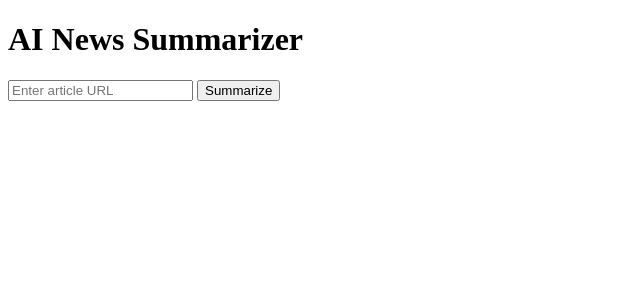
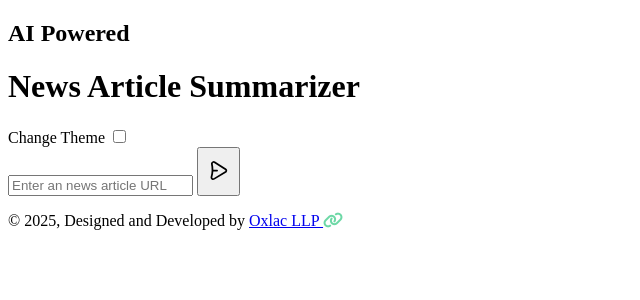
Before and after one commit to Sanjayk2616/News-Summarizer, a Flask app: page / in a window 1280 px wide. Shown: the top 300 px of the page, without its empty margins (0-640 px from the left). Run offline with Flask 3, Linux system fonts and the light colour scheme; some libraries are stand-ins or nearby versions.

Commit message:
Update index.html

```diff
--- a/templates/index.html
+++ b/templates/index.html
@@ -1,27 +1,136 @@
 <!DOCTYPE html>
-<html>
+<html lang="en">
 <head>
     <meta charset="UTF-8">
     <meta name="viewport" content="width=device-width, initial-scale=1.0">
-    <title>News Summarizer</title>
+    <meta property="og:title" content="AI Powered News Article Summarizer">
+    <meta property="og:description" content="Unlock the Power of AI! Effortlessly Summarize News Articles with Sentiment Analysis and Reclaim Your Time.">
+    <meta property="og:url" content="https://aisummariser.oxlac.com/">
+    <meta property="og:type" content="web app">
+    <meta property="og:site_name" content="AI Summarizer">
+    <meta property="og:image" content="https://aisummariser.oxlac.com/static/logo.jpeg">
+    <link rel="apple-touch-icon" sizes="180x180" href="{{ url_for('static', filename='favicon_io/apple-touch-icon.png') }}">
+    <link rel="icon" type="image/png" sizes="32x32" href="{{ url_for('static', filename='favicon_io/favicon-32x32.png') }}">
+    <link rel="icon" type="image/png" sizes="16x16" href="{{ url_for('static', filename='favicon_io/favicon-16x16.png') }}">
+    <link rel="manifest" href="{{ url_for('static', filename='favicon_io/site.webmanifest') }}">
+
+    <title>News Article Summarizer</title>
+    <link rel="stylesheet" type="text/css" href="{{ url_for('static', filename='dark-theme.css') }}" id="theme-style">
 </head>
 <body>
-    <h1>AI News Summarizer</h1>
-
-    <form method="POST">
-        <input type="url" name="url" placeholder="Enter article URL" required>
-        <button type="submit">Summarize</button>
+    <h2 class="sub-heading">AI Powered</h2>
+    <h1 class="heading">News Article Summarizer</h1>
+    <!-- Theme Switch Button -->
+    <div class="theme-switch-wrapper">
+        <span>Change Theme</span>
+        <label class="theme-switch" for="theme-toggle">
+            <input type="checkbox" id="theme-toggle" onchange="toggleTheme()" />
+            <div class="slider round"></div>
+        </label>
+    </div>
+    <form method="POST" class="form">
+        <input type="text" name="url" id="url" required placeholder="Enter an news article URL">
+        <button type="submit">
+            <svg width="2em" height="3em" viewBox="0 0 24 24" xmlns="http://www.w3.org/2000/svg" class="w-7 h-7 pointer-events-none">
+                <path d="M19.593 13.812c-.196.287-.455.53-.758.710L8.594 20.648c-1.13.679-2.591.348-3.262-.735a2.226 2.226 0 01-.25-1.772c.522-1.883.81-3.766.866-5.65a23.312 23.312 0 00-.534-5.66c-.269-1.243.558-2.484 1.845-2.77a2.396 2.396 0 011.811.308l9.88 6.251c1.09.69 1.378 2.12.643 3.193zm-1.53-1.897L8.18 5.661a.79.79 0 00-.598-.101c-.43.095-.704.508-.615.921.38 1.75.573 3.5.577 5.249l3.36.02a.76.76 0 01.771.776.804.804 0 01-.815.765l-3.361-.02a25.37 25.37 0 01-.885 5.239.738.738 0 00.083.587c.223.361.709.47 1.085.245l10.243-6.126a.81.81 0 00.253-.237.749.749 0 00-.215-1.064z" fill="currentcolor" fill-rule="evenodd"></path>
+            </svg>
+        </button>
     </form>
 
+    <div class="flash-message">
+        {% with messages = get_flashed_messages() %}
+        {% if messages %}
+            {% for message in messages %}
+            <div class="alert">{{ message }}</div>
+            {% endfor %}
+        {% endif %}
+        {% endwith %}
+    </div>
+
+
     {% if title %}
-        <h2>{{ title }}</h2>
-        <p><strong>Authors:</strong> {{ authors }}</p>
-        <p><strong>Publish Date:</strong> {{ publish_date }}</p>
-        <p><strong>Summary:</strong> {{ summary }}</p>
-        <p><strong>Sentiment:</strong> {{ sentiment }}</p>
-        {% if top_image %}
-        <img src="{{ top_image }}" style="max-width:300px;">
-        {% endif %}
+        <section class="content">
+            <div class="card">
+                <p class="heading">{{ title }}</p>
+                <div class="main-wrapper">
+                    <div class="col-1">
+                        <p class="author-tag">Authors:</p>
+                        <ul class="author-list">
+                            {% for author in authors.split(', ') %}
+                                <li>{{ author }}</li>
+                            {% endfor %}
+                        </ul>
+                        <button id="readMoreBtn" onclick="toggleAuthors()">Read More</button>
+                        <p class="date-tag">Publication Date: <time datetime="{{ publish_date }}">{{ publish_date }}</time></p>
+                    </div>
+                    <div class="col-2">
+                        <img src="{{ top_image }}" class="top-image" alt="Top Image">
+                    </div>
+                </div>
+                <p><span class="summary-tag">Summary: </span> {{ summary }}</p>
+                <p class="sentiment-tag">Sentiment: {{ sentiment }}</p>
+            </div>
+        </section>
     {% endif %}
+
+    <p class="infos">&copy; <script>document.write(new Date().getFullYear())</script>, Designed and Developed by <a href="https://oxlac.com" target="_blank" class="developer">Oxlac LLP <i class="fa-solid fa-link" style="color: #32c983b6;"></i></a></p>
+
+    <script>
+        function toggleAuthors() {
+            var authors = document.querySelectorAll(".author-list li");
+            if (authors.length < 6) {
+                var btn = document.getElementById("readMoreBtn")
+                btn.style.display = 'none'
+            }
+
+            // Toggle the display property of additional authors starting from the 6th author
+            for (var i = 5; i < authors.length; i++) {
+                authors[i].classList.toggle("hidden");
+            }
+
+
+            // Change the button text based on the current state
+            var readMoreBtn = document.getElementById("readMoreBtn");
+            if (authors[5].classList.contains("hidden")) {
+                readMoreBtn.textContent = "Read More";
+            } else {
+                readMoreBtn.textContent = "Read Less";
+            }
+        }
+
+        function initializeAuthors() {
+            toggleAuthors(); // Initialize the state
+        }
+
+        // Correct the function to use the proper ID 'theme-toggle'
+        function toggleTheme() {
+            const themeStyle = document.getElementById('theme-style');
+            const themeToggle = document.getElementById('theme-toggle');
+
+            if (themeToggle.checked) {
+                themeStyle.href = "{{ url_for('static', filename='light-theme.css') }}";
+                localStorage.setItem('theme', 'light');
+            } else {
+                themeStyle.href = "{{ url_for('static', filename='dark-theme.css') }}";
+                localStorage.setItem('theme', 'dark');
+            }
+        }
+
+        // You do not need to add another event listener since you are using 'onchange' in the HTML
+        window.addEventListener("load", () => {
+            const themeToggle = document.getElementById('theme-toggle');
+            const savedTheme = localStorage.getItem('theme');
+
+            if (savedTheme === 'light') {
+                themeToggle.checked = true;
+            } else {
+                themeToggle.checked = false;
+            }
+            toggleTheme(); // This will set the correct theme when the page loads
+        });
+
+        window.addEventListener("load", initializeAuthors);
+    </script>
+    <script src="https://kit.fontawesome.com/928fde7a55.js" crossorigin="anonymous"></script>
 </body>
 </html>
```
